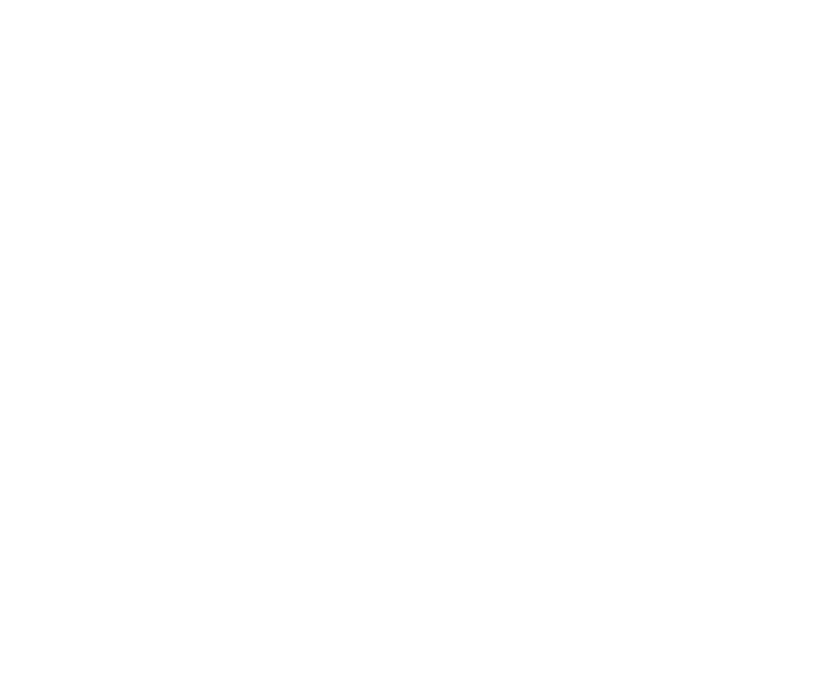
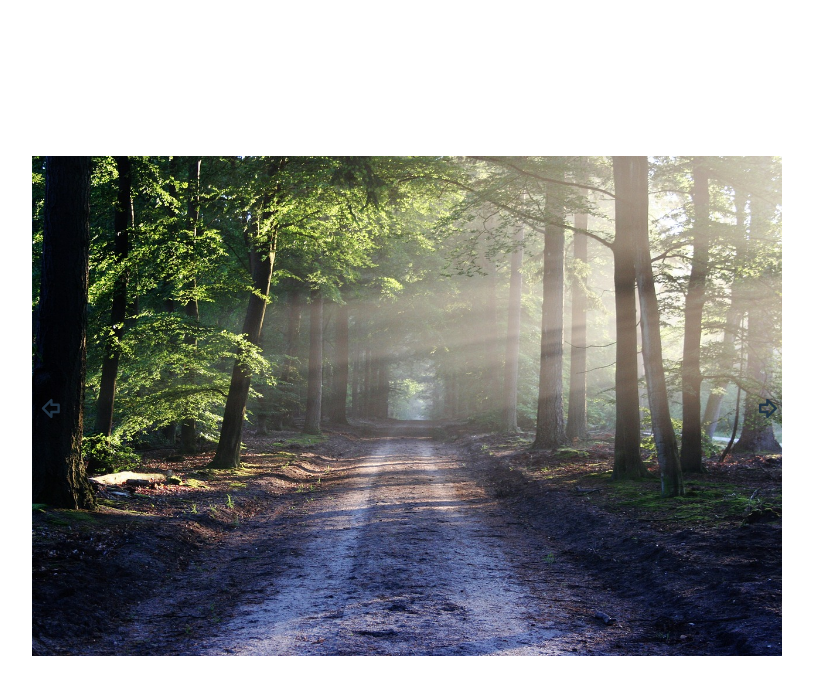
Before and after one commit to tamaskovacs0408/react-slider, a React (Vite) app: page / in a window 1280 px wide. Shown: the top 694 px of the page, without its empty margins (233-1046 px from the left). Built offline with nearby package versions, Linux system fonts and the light colour scheme.

Commit message:
Add tailwimd styles

```diff
--- a/src/App.tsx
+++ b/src/App.tsx
@@ -12,9 +12,9 @@
 function App() {
 
   return (
-    <>
+    <main className="mt-3 max-w-1200 w-full h-500 flex justify-center items-center">
       <ImageSliderFirst imageUrls={IMAGES} />
-    </>
+    </main>
   )
 }
 
--- a/src/components/ImageSliderFirst.tsx
+++ b/src/components/ImageSliderFirst.tsx
@@ -1,8 +1,22 @@
-import IMAGES from "../Images";
+import { useState } from "react";
 import { ImageSliderProps } from "../types";
 
-function ImageSliderFirst(IMAGES: ImageSliderProps) {
+import { ArrowBigLeft, ArrowBigRight } from "lucide-react";
 
+function ImageSliderFirst({ imageUrls }: ImageSliderProps) {
+  const [imageIndex, setImageIndex] = useState(0);
+
+  return (
+    <div className="flex flex-col justify-center items-center w-full h-full relative">
+      <img src={imageUrls[imageIndex]} className="object-cover w-full h-full" />
+      <button className="bg-transparent absolute block top-2/5 left-0 p-0 h-full">
+          <ArrowBigLeft className="w-8" viewBox="0 0 20 20"/>
+        </button>
+        <button className="bg-transparent absolute block top-2/5 right-0 p-0 h-full">
+          <ArrowBigRight className="w-8" viewBox="0 0 20 20"/>
+        </button>
+    </div>
+  );
 }
 
 export default ImageSliderFirst;
```
